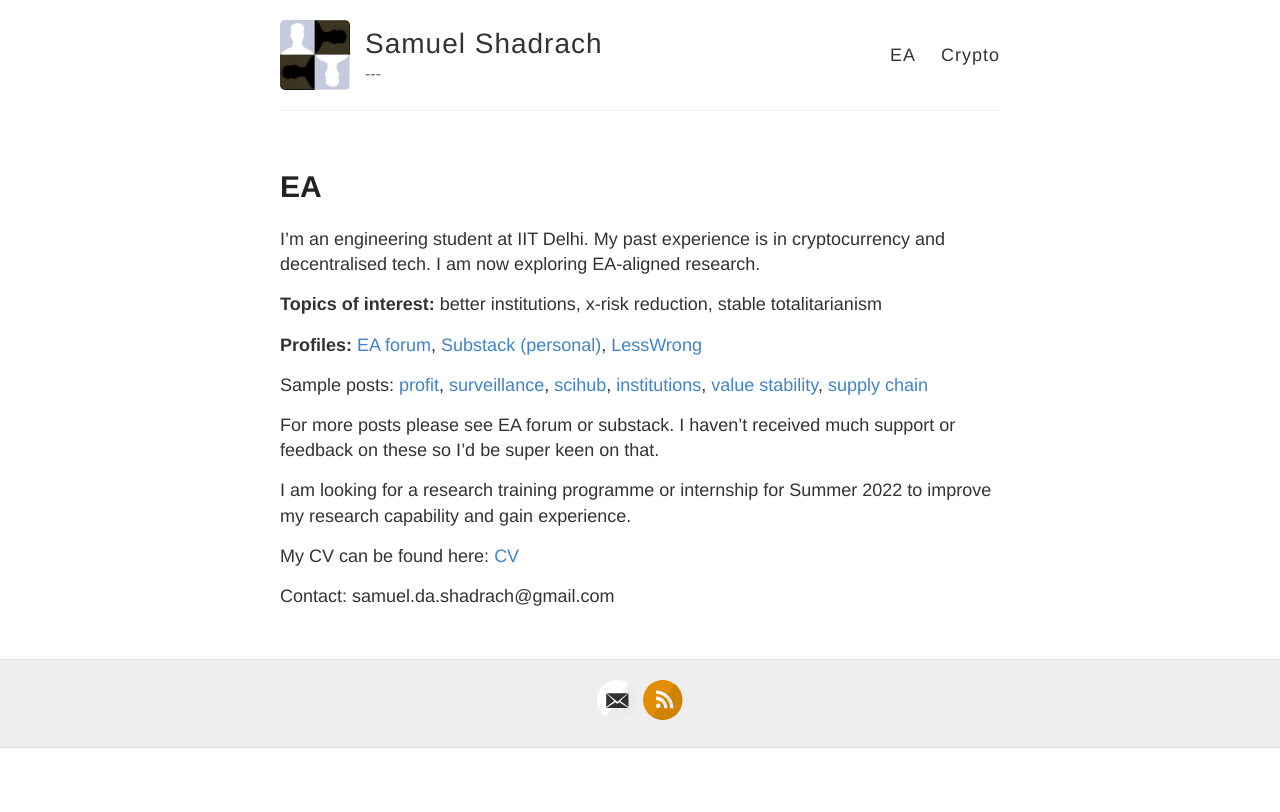
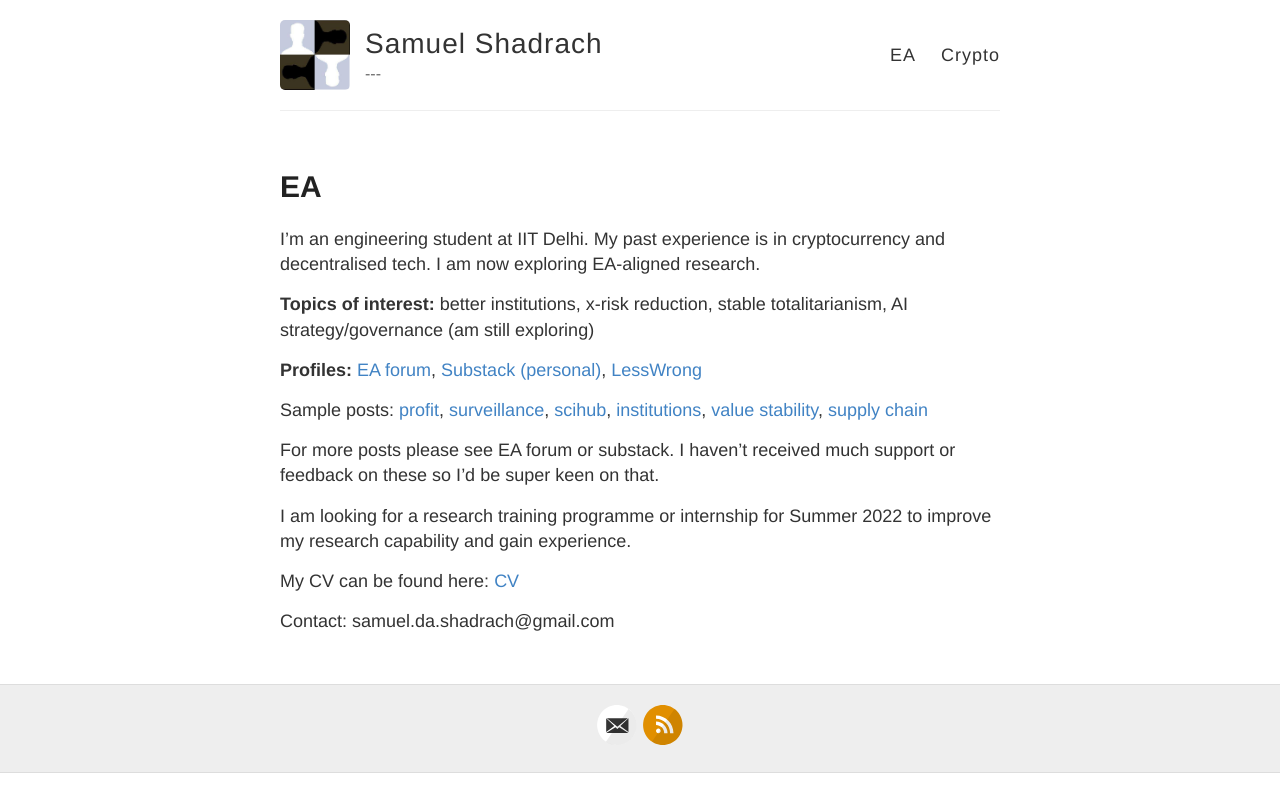
Before and after one commit to samueldashadrach/samueldashadrach.github.io, a Jekyll site: the page built from EA.md, in a window 1280 px wide. Shown: the top 812 px of the page. Built offline with Jekyll 4.4.1, drawn with Linux system fonts in a browser that asks for light colours.

Commit message:
Update EA.md

```diff
--- a/EA.md
+++ b/EA.md
@@ -6,7 +6,7 @@ permalink: /EA/
 
 I'm an engineering student at IIT Delhi. My past experience is in cryptocurrency and decentralised tech. I am now exploring EA-aligned research.
 
-**Topics of interest:** better institutions, x-risk reduction, stable totalitarianism
+**Topics of interest:** better institutions, x-risk reduction, stable totalitarianism, AI strategy/governance (am still exploring)
 
 **Profiles:** [EA forum](https://forum.effectivealtruism.org/users/samuel-shadrach-1), [Substack (personal)](https://kroma.substack.com), [LessWrong](https://www.lesswrong.com/users/samuel-shadrach)
 
```
